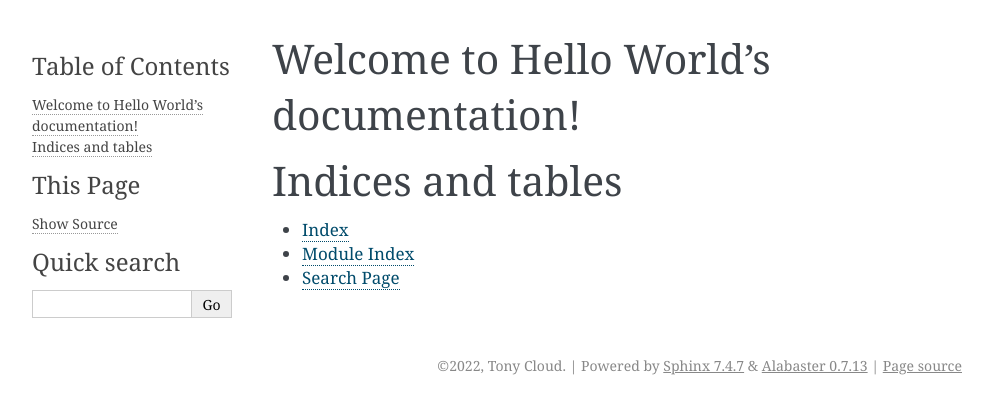
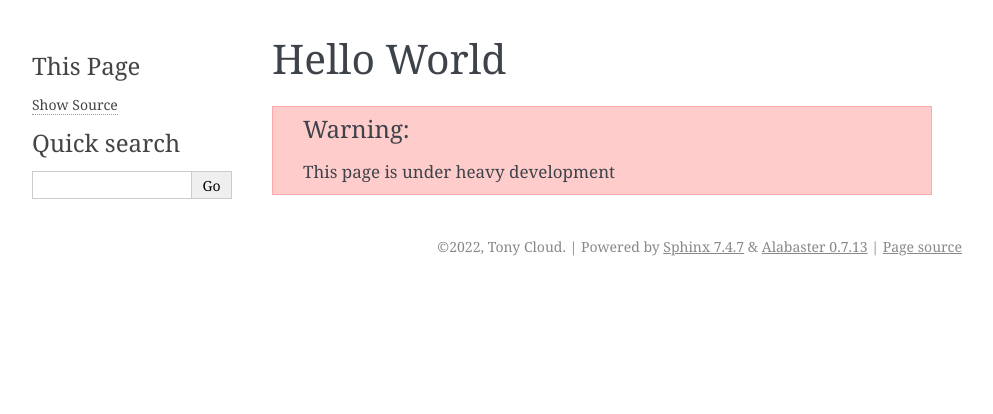
Before and after one commit to tonycloud40/sphynx-tutorial, a Sphinx documentation site: the page built from docs/source/index.md, in a window 1280 px wide. Shown: the top 414 px of the page, without its empty margins (148-1141 px from the left). Built offline with Sphinx 7.4.7, drawn with Linux system fonts in a browser that asks for light colours.

Commit message:
Changing main page adding warning msg & README.md

````diff
--- a/docs/source/index.md
+++ b/docs/source/index.md
@@ -3,15 +3,13 @@
 % You can adapt this file completely to your liking, but it should at least
 % contain the root `toctree` directive.
 
-# Welcome to Hello World's documentation!
-
+```{include} ../../README.md
+:relative-images:
+```
+```{warning}
+This page is under heavy development
+```
 ```{toctree}
 :caption: 'Contents:'
 :maxdepth: 2
 ```
-
-# Indices and tables
-
-- {ref}`genindex`
-- {ref}`modindex`
-- {ref}`search`
````
